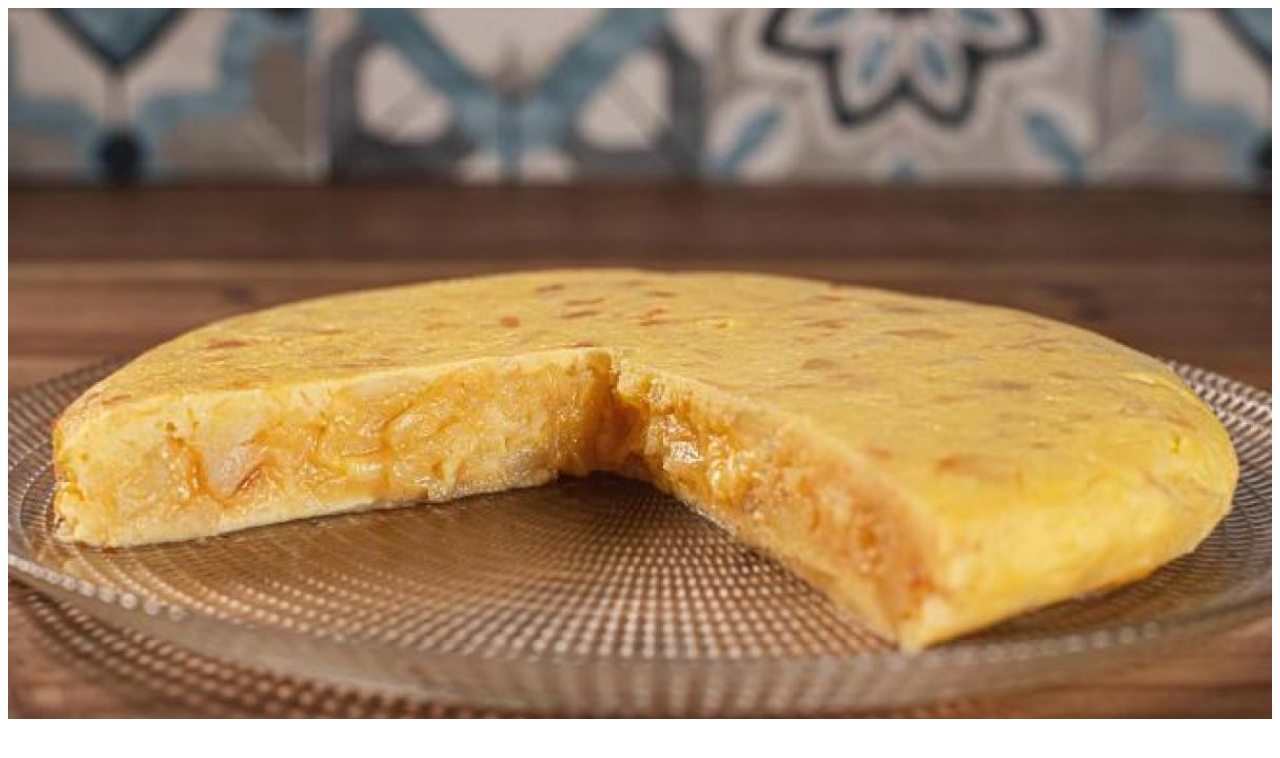
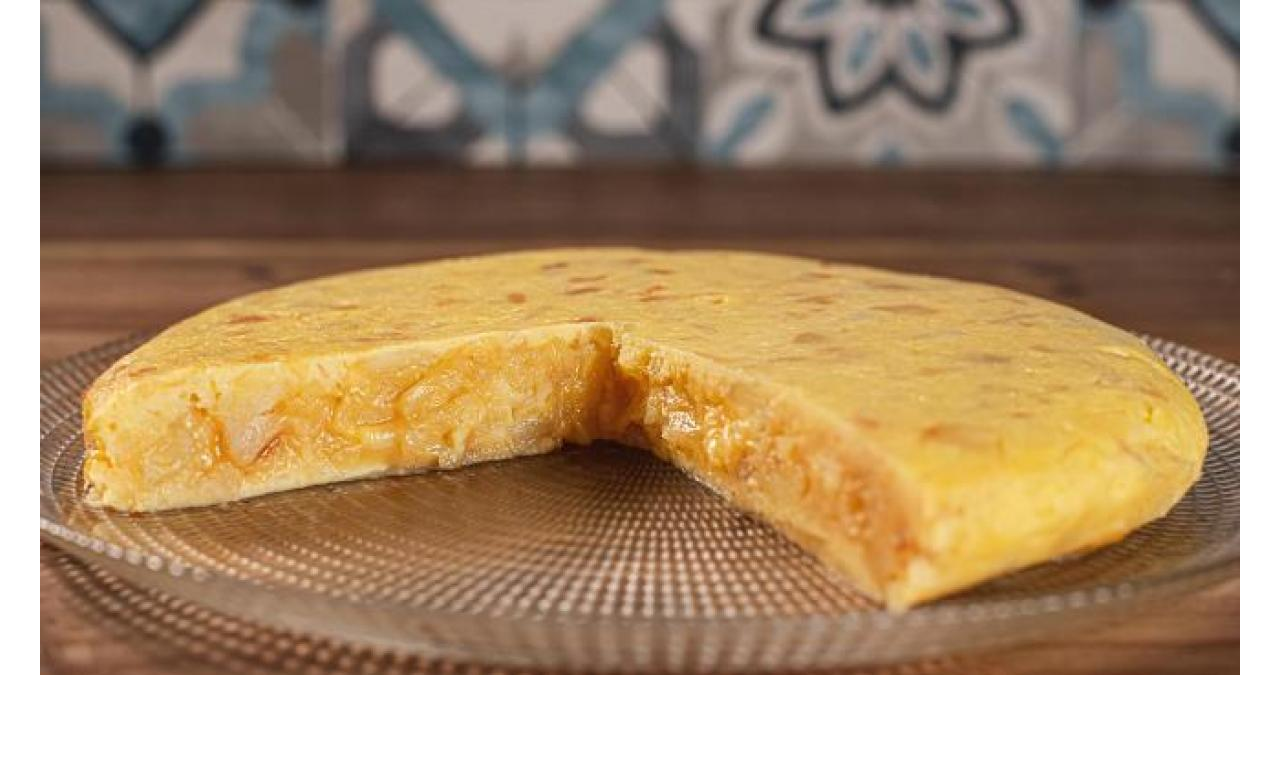
Before and after one commit to stivengiv/tortilla, a plain HTML site: page index.html in a window 1280 px wide. Drawn offline with Linux system fonts and the light colour scheme.

Commit message:
Update index.html

```diff
--- a/index.html
+++ b/index.html
@@ -1,8 +1,25 @@
 <!DOCTYPE html>
 <html>
+<head>
+    <style>
+        * {
+            margin: 0;
+            padding: 0;
+        }
+        .imgbox {
+            display: grid;
+            height: 100%;
+        }
+        .center-fit {
+            max-width: 100%;
+            max-height: 100vh;
+            margin: auto;
+        }
+    </style>
+</head>
 <body>
-
-<img src="tortilla.jpeg" width=100% height=100%>
-
+<div class="imgbox">
+    <img class="center-fit" src='tortilla.jpeg'>
+</div>
 </body>
 </html>
```
